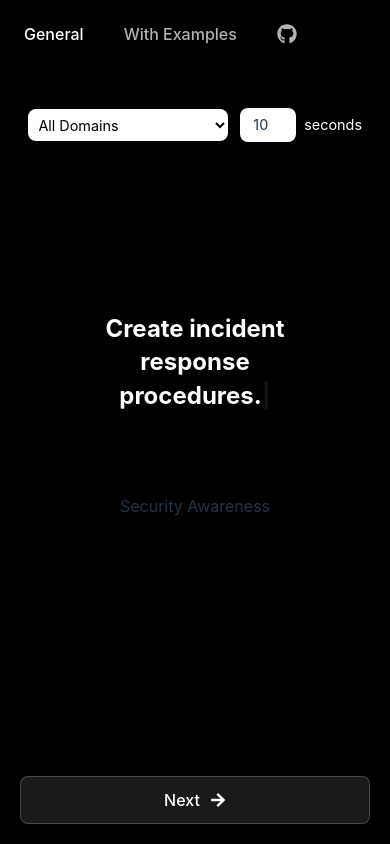
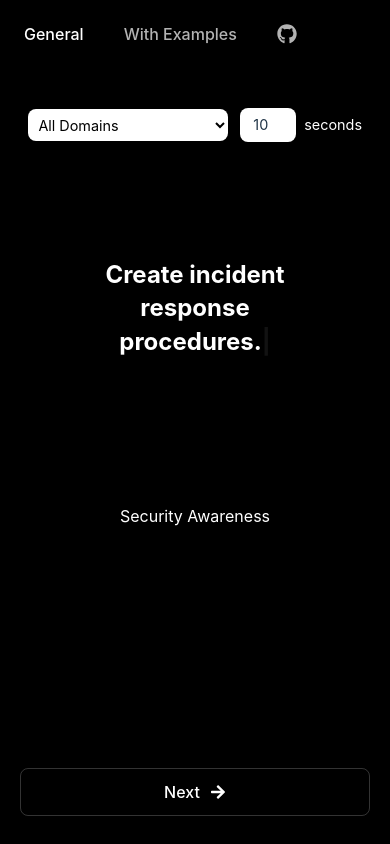
Before and after one commit to SajidPervez/cybersec-best-practices, a React (Vite) app: page / in a window 390 px wide. Built offline with nearby package versions, Linux system fonts and the light colour scheme.

Commit message:
some layout fixes applied

```diff
--- a/src/pages/ExplainPage.jsx
+++ b/src/pages/ExplainPage.jsx
@@ -336,6 +336,7 @@ function ExplainPage() {
                 </motion.div>
               )}
 
+              {index === currentText.length && !explanation && (
                 <div className="buttons-container">
                   <button
                     className="explain-button"
@@ -359,6 +360,7 @@ function ExplainPage() {
                     Next
                   </button>
                 </div>
+              )}
             </div>
 
             {explanation && (
--- a/src/styles.css
+++ b/src/styles.css
@@ -450,13 +450,56 @@ body, #root {
 
 .buttons-container {
   display: flex;
+  flex-direction: column;
   gap: 1rem;
-  justify-content: center;
-  margin-top: 2rem;
   width: 100%;
   max-width: 500px;
-  margin-left: auto;
-  margin-right: auto;
+  margin: 2rem auto;
+}
+
+.explain-button,
+.next-practice-button {
+  width: 100%;
+  padding: 1rem;
+  border-radius: 0.5rem;
+  font-size: 1rem;
+  display: flex;
+  align-items: center;
+  justify-content: center;
+  gap: 0.5rem;
+}
+
+@media (max-width: 768px) {
+  .practice-text {
+    margin-bottom: 3rem;
+  }
+
+  .buttons-container {
+    margin: 1.5rem auto;
+    padding: 0 1rem;
+  }
+
+  .explain-button,
+  .next-practice-button {
+    padding: 1.25rem;
+    margin-bottom: 0.5rem;
+  }
+}
+
+.next-practice-button {
+  background-color: transparent;
+  border: 1px solid rgba(255, 255, 255, 0.2);
+  color: white;
+  outline: none;
+}
+
+.next-practice-button:focus {
+  outline: none;
+  border-color: rgba(255, 255, 255, 0.2);
+}
+
+.next-practice-button:active {
+  background-color: rgba(255, 255, 255, 0.1);
 }
 
 .next-practice-button {
@@ -466,7 +509,6 @@ body, #root {
   align-items: center;
   gap: 10px;
   padding: 0.75rem 1.5rem;
-  background-color: rgba(255, 255, 255, 0.1);
   color: white;
   border: 1px solid rgba(255, 255, 255, 0.2);
   border-radius: 0.5rem;
@@ -584,3 +626,11 @@ body, #root {
     margin-top: 100px;
   }
 }
+
+.domain-name {
+  color: #ffffff;
+  font-size: 1rem;
+  text-align: center;
+  margin: 1rem 0;
+  opacity: 1;
+}
```
Lines whose indentation alone changed are shown as unchanged.
